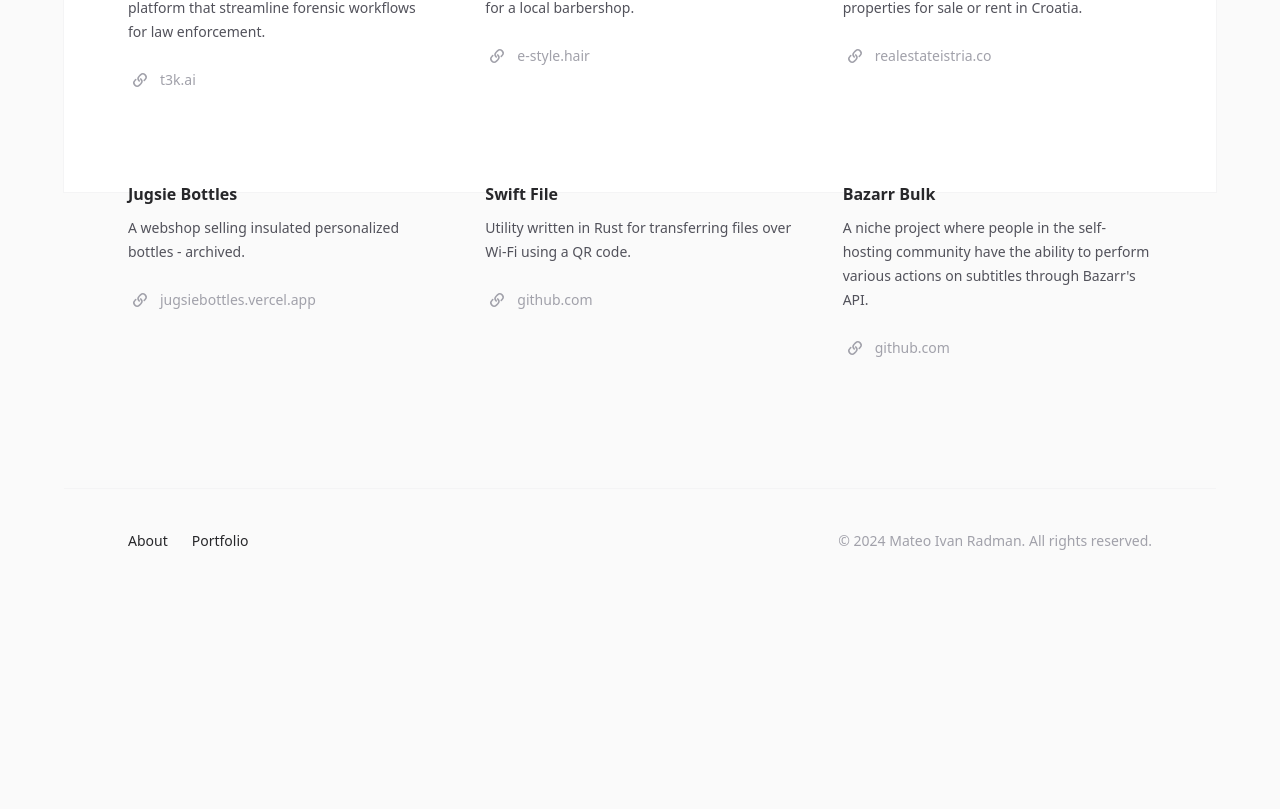
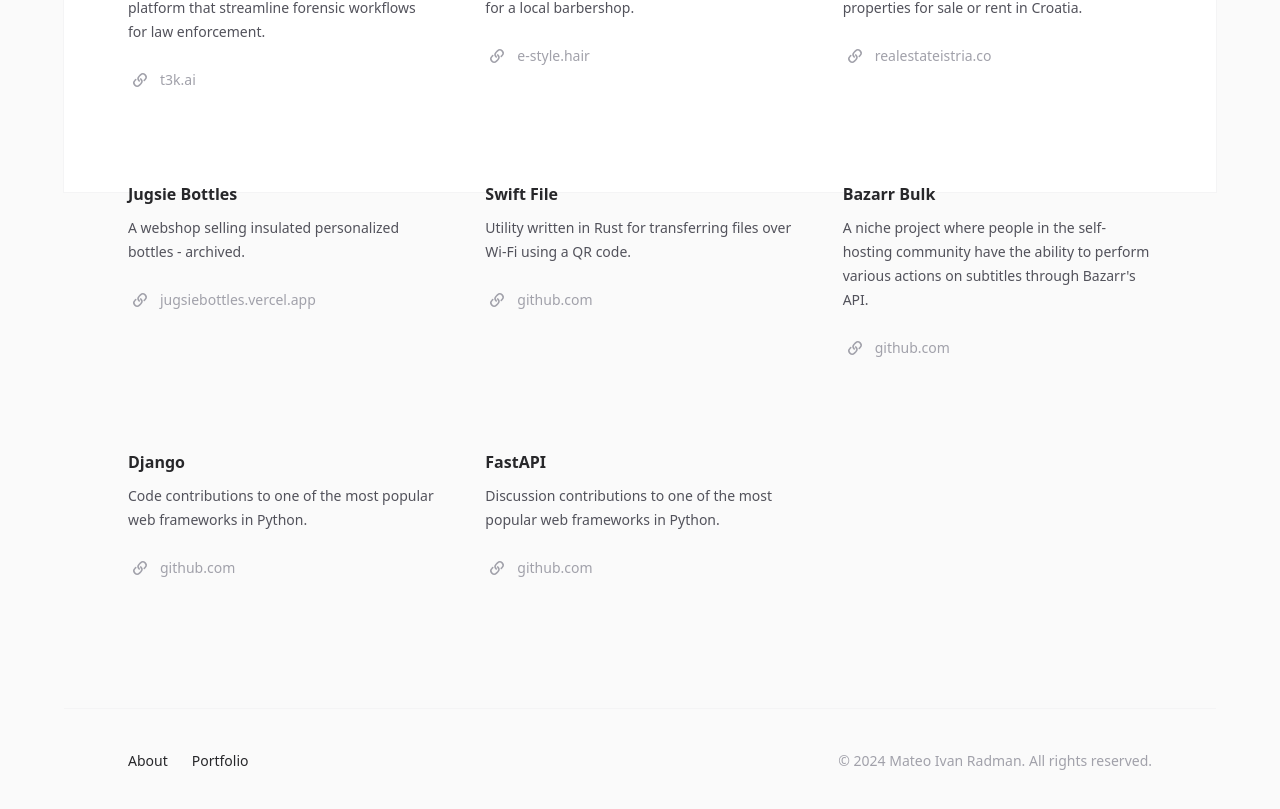
Before and after one commit to mateoradman/portfolio, a Next.js app: page /projects in a window 1280 px wide. Shown: the part 608-1417 px from the top of the page. Before the commit the page ends 1225 px from the top, so only its background shows below. Built offline with nearby package versions, Linux system fonts and the light colour scheme.

Commit message:
add open-source contributions

```diff
--- a/src/app/projects/page.tsx
+++ b/src/app/projects/page.tsx
@@ -53,6 +53,24 @@
       "A niche project where people in the self-hosting community have the ability to perform various actions on subtitles through Bazarr's API.",
     link: {
       href: 'https://github.com/mateoradman/bazarr-bulk',
+      label: 'github.com',
+    },
+  },
+  {
+    name: 'Django',
+    description:
+      'Code contributions to one of the most popular web frameworks in Python.',
+    link: {
+      href: 'https://github.com/django/django/commits/main/?author=mateoradman',
+      label: 'github.com',
+    },
+  },
+  {
+    name: 'FastAPI',
+    description:
+      'Discussion contributions to one of the most popular web frameworks in Python.',
+    link: {
+      href: 'https://github.com/fastapi/fastapi/discussions?discussions_q=mateoradman',
       label: 'github.com',
     },
   },
```
